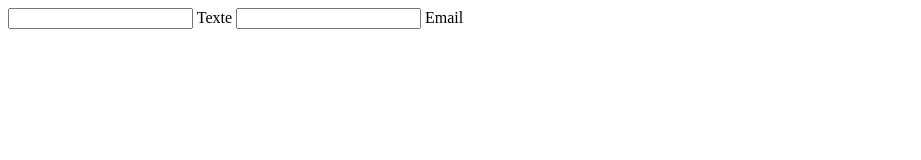
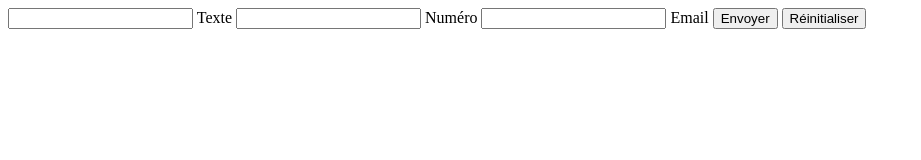
Before and after one commit to LauraJeanneFL/Projet1_EDW2, a plain HTML site: page contact.html in a window 1280 px wide. Shown: the whole page, without its empty margins (0-921 px from the left). Drawn offline with Linux system fonts and the light colour scheme.

Commit message:
ajout d'autres inputs

```diff
--- a/contact.html
+++ b/contact.html
@@ -1,16 +1,20 @@
 <!DOCTYPE html>
 <html lang="en">
   <head>
-    <meta charset="UTF-8">
-    <meta name="viewport" content="width=device-width, initial-scale=1.0">
+    <meta charset="UTF-8" />
+    <meta name="viewport" content="width=device-width, initial-scale=1.0" />
     <title>Contact</title>
   </head>
   <body>
     <form action="">
-        <input type="text" id="text">
+      <input type="text" id="text" />
       <label for="text">Texte</label>
-        <input type="email" id="email">
+      <input type="number" id="number" />
+      <label for="number">Numéro</label>
+      <input type="email" id="email" />
       <label for="email">Email</label>
+      <input type="submit" value="Envoyer" />
+      <input type="reset" value="Réinitialiser" />
     </form>
   </body>
 </html>
```
Lines whose indentation alone changed are shown as unchanged.
